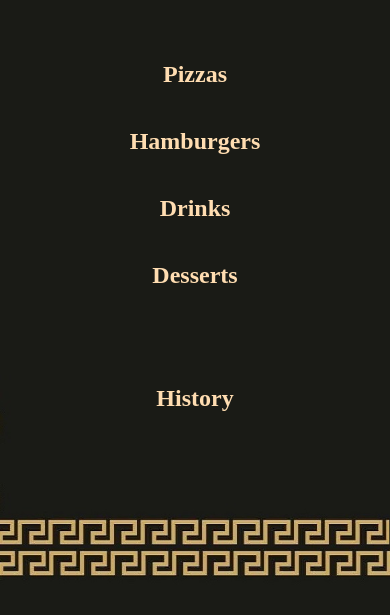
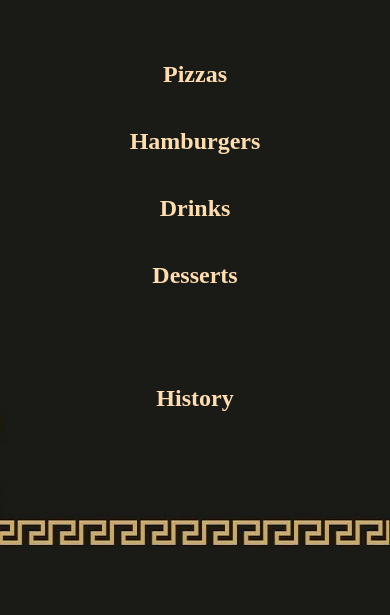
Before and after one commit to HasanPekedis/hasanpekedis.github.io, a plain HTML site: page index.html in a window 390 px wide. Shown: the part 141-756 px from the top of the page. Drawn offline with Linux system fonts and the light colour scheme; a web font is replaced by a local one.

Commit message:
Update style.css

```diff
--- a/style.css
+++ b/style.css
@@ -6,9 +6,9 @@
 
 @media screen and (max-width: 700px) {
     body{
-        background-color: black;
+        background-color: #1a1b16;
         background-image: url(images/background1.jpg);
-        background-repeat: repeat;
+        background-repeat: no-repeat;
         background-size:cover;
     }
     #menutitle{
```
